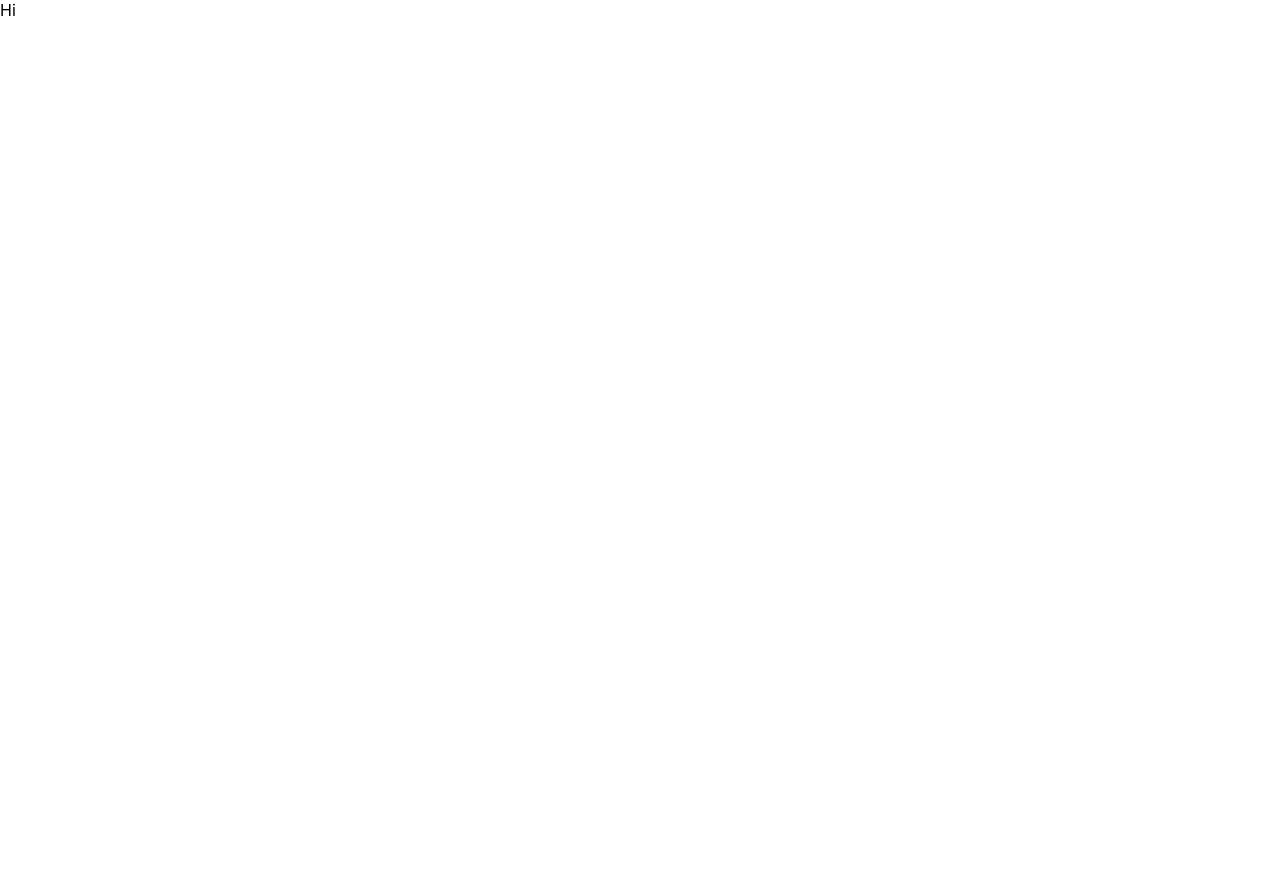
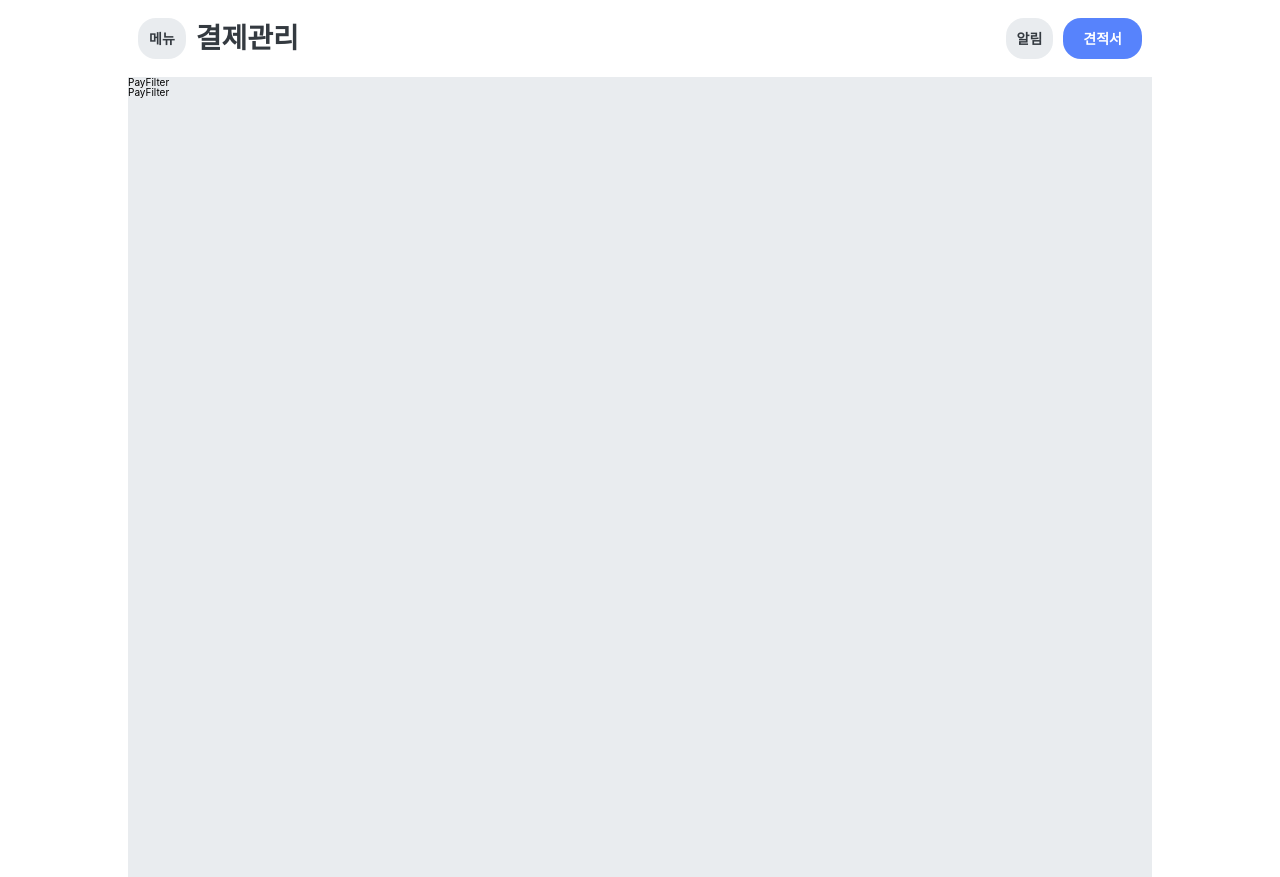
Before and after one commit to Yunjeong-Choi/oilnow-sajangnim-project, a React (Create React App) app: page / in a window 1280 px wide. Before the commit the page ends 800 px from the top, so only its background shows below. Built offline with nearby package versions, Linux system fonts and the light colour scheme.

Commit message:
Feat: add ContainerLayout & install styled-components

```diff
--- a/package.json
+++ b/package.json
@@ -14,6 +14,7 @@
     "react": "^17.0.2",
     "react-dom": "^17.0.2",
     "react-scripts": "4.0.3",
+    "styled-components": "^5.3.3",
     "typescript": "^4.5.2",
     "web-vitals": "^1.0.1"
   },
@@ -59,6 +60,7 @@
     ]
   },
   "devDependencies": {
+    "@types/styled-components": "^5.1.15",
     "eslint-import-resolver-alias": "^1.1.2",
     "eslint-plugin-import": "^2.25.3"
   }
--- /dev/null
+++ b/src/components/payment/PayFilter/index.tsx
@@ -0,0 +1,5 @@
+const PayFilter = () => {
+  return <div>PayFilter</div>;
+};
+
+export default PayFilter;
--- /dev/null
+++ b/src/components/payment/PayResult/index.tsx
@@ -0,0 +1,5 @@
+const PayResult = () => {
+  return <div>PayFilter</div>;
+};
+
+export default PayResult;
--- a/src/containers/Payment.tsx
+++ b/src/containers/Payment.tsx
@@ -1,5 +1,14 @@
+import ContainerLayout from "./common/ContainerLayout";
+import PayFilter from "../components/payment/PayFilter/index";
+import PayResult from "../components/payment/PayResult";
+
 const Payment = () => {
-  return <div>Hi</div>;
+  return (
+    <ContainerLayout titleName="결제관리">
+      <PayFilter />
+      <PayResult />
+    </ContainerLayout>
+  );
 };
 
 export default Payment;
--- /dev/null
+++ b/src/containers/common/ContainerLayout.tsx
@@ -0,0 +1,77 @@
+import styled from "styled-components";
+import { FunctionComponent } from "react";
+
+interface ContainerLayoutProps {
+  titleName: string;
+}
+
+const ContainerLayout: FunctionComponent<ContainerLayoutProps> = ({
+  titleName,
+  children,
+}) => {
+  return (
+    <>
+      <HeaderLayout>
+        <div>
+          <button>메뉴</button>
+          <span>{titleName}</span>
+        </div>
+        <div>
+          <button>알림</button>
+          <button>견적서</button>
+        </div>
+      </HeaderLayout>
+      <MainLayout>{children}</MainLayout>
+    </>
+  );
+};
+
+export default ContainerLayout;
+
+// styled-components
+const HeaderLayout = styled.header`
+  display: flex;
+  justify-content: space-between;
+  padding: 1.8rem 1rem;
+
+  div {
+    display: flex;
+  }
+
+  span {
+    font-weight: bold;
+    font-size: 2.8rem;
+    line-height: 4.1rem;
+    color: var(--gray);
+    margin-left: 1rem;
+  }
+
+  button {
+    font-weight: bold;
+    font-size: 1.4rem;
+    line-height: 2rem;
+    color: var(--gray);
+    padding: 0.8rem 1.1rem;
+    background-color: var(--lightGray);
+    border-radius: 1.8rem;
+    border: none;
+  }
+
+  button:last-child {
+    margin-left: 1rem;
+    padding: 0.8rem 2rem;
+    color: white;
+    background-color: var(--oilBlue);
+  }
+
+  //TODO: 왜 안되는지 알수가 없음.....
+  /* button:nth-child(2) {
+    background: red;
+    margin-left: auto;
+  } */
+`;
+
+const MainLayout = styled.main`
+  height: 80rem;
+  background: var(--lightGray);
+`;
--- /dev/null
+++ b/src/css/index.css
@@ -0,0 +1,27 @@
+@import "reset.css";
+
+:root {
+  --black: #000000;
+  --gray: #343a40;
+  --lightGray: #e9ecef;
+  --oilBlue: #5783fc;
+}
+
+html {
+  font-size: 62.5%;
+}
+
+body {
+  max-width: 1024px;
+  margin: auto;
+  font-family: -apple-system, BlinkMacSystemFont, "Segoe UI", "Roboto", "Oxygen",
+    "Ubuntu", "Cantarell", "Fira Sans", "Droid Sans", "Helvetica Neue",
+    sans-serif;
+  -webkit-font-smoothing: antialiased;
+  -moz-osx-font-smoothing: grayscale;
+}
+
+/* code {
+  font-family: source-code-pro, Menlo, Monaco, Consolas, 'Courier New',
+    monospace;
+} */
--- /dev/null
+++ b/src/css/reset.css
@@ -0,0 +1,129 @@
+/* http://meyerweb.com/eric/tools/css/reset/
+   v2.0 | 20110126
+   License: none (public domain)
+*/
+
+html,
+body,
+div,
+span,
+applet,
+object,
+iframe,
+h1,
+h2,
+h3,
+h4,
+h5,
+h6,
+p,
+blockquote,
+pre,
+a,
+abbr,
+acronym,
+address,
+big,
+cite,
+code,
+del,
+dfn,
+em,
+img,
+ins,
+kbd,
+q,
+s,
+samp,
+small,
+strike,
+strong,
+sub,
+sup,
+tt,
+var,
+b,
+u,
+i,
+center,
+dl,
+dt,
+dd,
+ol,
+ul,
+li,
+fieldset,
+form,
+label,
+legend,
+table,
+caption,
+tbody,
+tfoot,
+thead,
+tr,
+th,
+td,
+article,
+aside,
+canvas,
+details,
+embed,
+figure,
+figcaption,
+footer,
+header,
+hgroup,
+menu,
+nav,
+output,
+ruby,
+section,
+summary,
+time,
+mark,
+audio,
+video {
+  margin: 0;
+  padding: 0;
+  border: 0;
+  font-size: 100%;
+  font: inherit;
+  vertical-align: baseline;
+}
+/* HTML5 display-role reset for older browsers */
+article,
+aside,
+details,
+figcaption,
+figure,
+footer,
+header,
+hgroup,
+menu,
+nav,
+section {
+  display: block;
+}
+body {
+  line-height: 1;
+}
+ol,
+ul {
+  list-style: none;
+}
+blockquote,
+q {
+  quotes: none;
+}
+blockquote:before,
+blockquote:after,
+q:before,
+q:after {
+  content: "";
+  content: none;
+}
+table {
+  border-collapse: collapse;
+  border-spacing: 0;
+}
--- a/src/index.css
+++ /dev/null
@@ -1,13 +0,0 @@
-body {
-  margin: 0;
-  font-family: -apple-system, BlinkMacSystemFont, 'Segoe UI', 'Roboto', 'Oxygen',
-    'Ubuntu', 'Cantarell', 'Fira Sans', 'Droid Sans', 'Helvetica Neue',
-    sans-serif;
-  -webkit-font-smoothing: antialiased;
-  -moz-osx-font-smoothing: grayscale;
-}
-
-code {
-  font-family: source-code-pro, Menlo, Monaco, Consolas, 'Courier New',
-    monospace;
-}
--- a/src/index.js
+++ b/src/index.js
@@ -1,6 +1,6 @@
 import React from "react";
 import ReactDOM from "react-dom";
-import "./index.css";
+import "./css/index.css";
 import App from "./App";
 
 ReactDOM.render(
```
Also changed, not shown: 1 other file (tests, documents, lock files or other folders).
